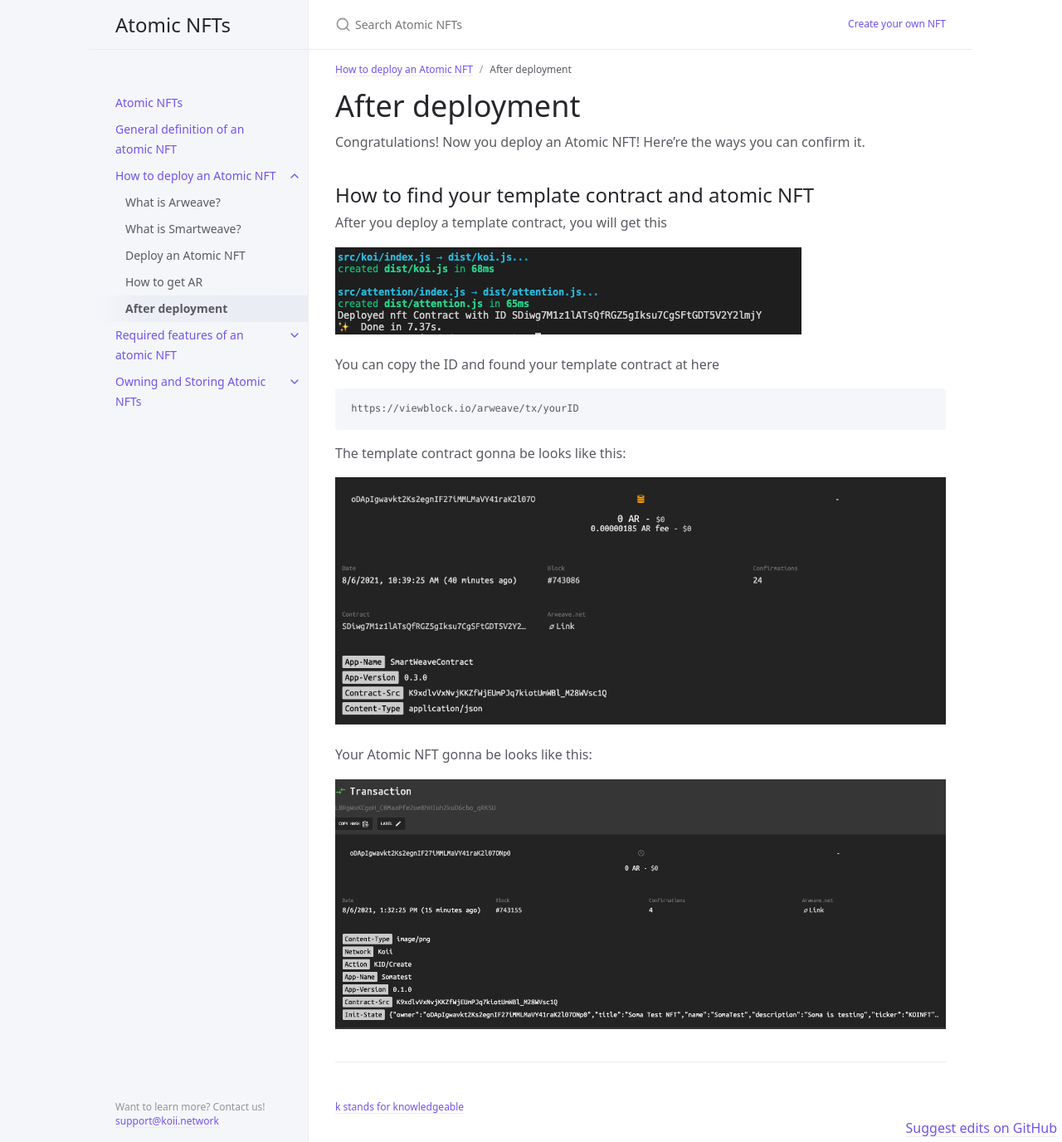
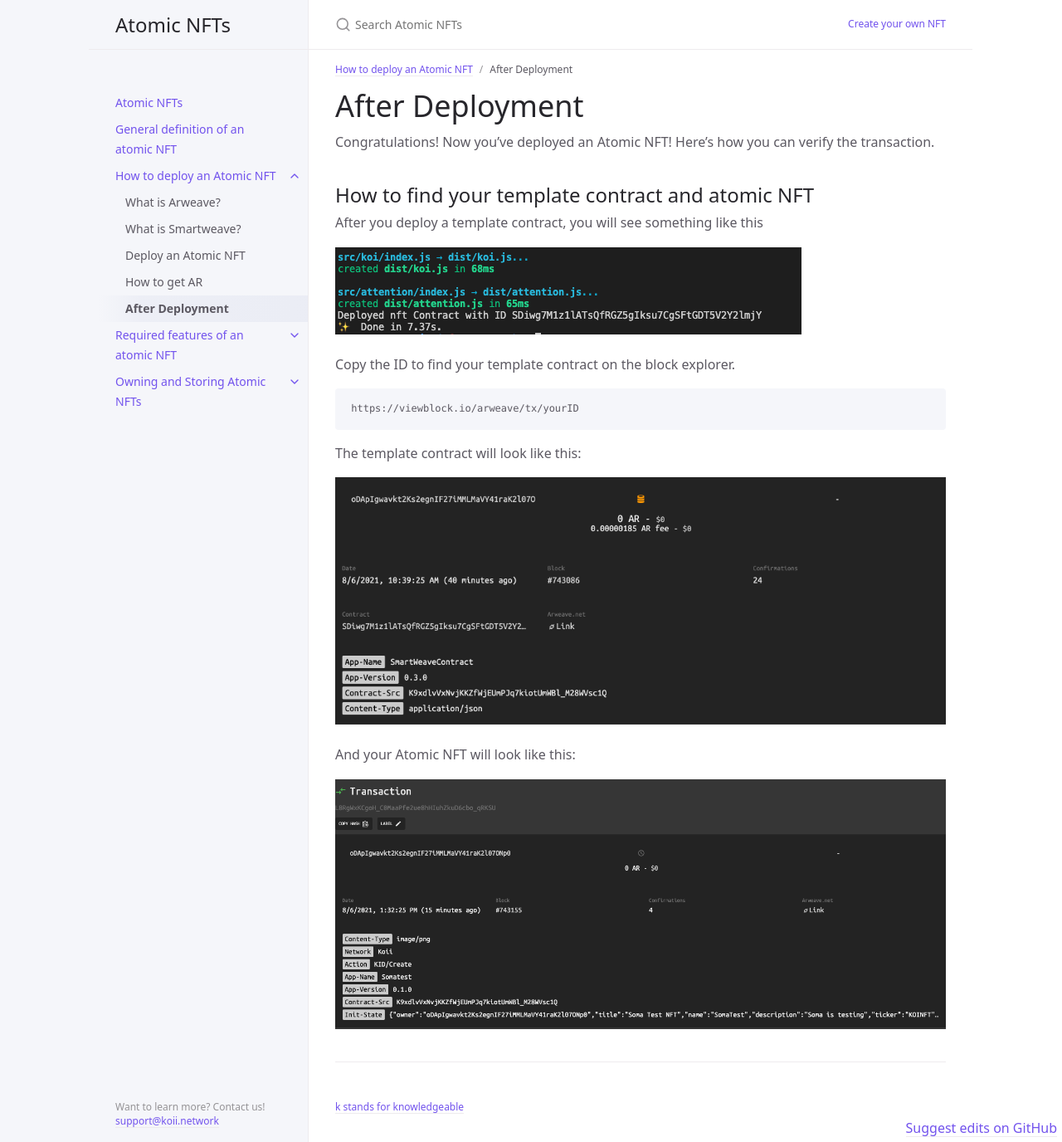
Before and after one commit to atomic-nfts/site, a Jekyll site: the page built from docs/How-to-deploy-an-Atomic-NFT/After-deployment.md, in a window 1280 px wide and 1376 px high. Shown: the whole window at 83% size. Built offline with Jekyll 4.4.1, drawn with Linux system fonts in a browser that asks for light colours.

Commit message:
Update After-deployment.md
clarifying language

````diff
--- a/docs/How-to-deploy-an-Atomic-NFT/After-deployment.md
+++ b/docs/How-to-deploy-an-Atomic-NFT/After-deployment.md
@@ -1,31 +1,31 @@
 ---
 layout: default
-slideId: After-deployment
-title: After deployment
+slideId: After-Deployment
+title: After Deployment
 parent: How to deploy an Atomic NFT
 nav_order: 5
 ---
 
-# After deployment
+# After Deployment
 
-Congratulations! Now you deploy an Atomic NFT! Here're the ways you can confirm it.
+Congratulations! Now you've deployed an Atomic NFT! Here's how you can verify the transaction.
 
 ## How to find your template contract and atomic NFT
 
-After you deploy a template contract, you will get this
+After you deploy a template contract, you will see something like this
 
 ![ID image](/assets/images/templateID.png)
 
-You can copy the ID and found your template contract at here
+Copy the ID to find your template contract on the block explorer.
 
 ```bash
  https://viewblock.io/arweave/tx/yourID
 ```
 
-The template contract gonna be looks like this:
+The template contract will look like this:
 
 ![template contract](/assets/images/contract-template.png)
 
-Your Atomic NFT gonna be looks like this:
+And your Atomic NFT will look like this:
 
 ![template contract](/assets/images/Atomic-NFT.png)
````
